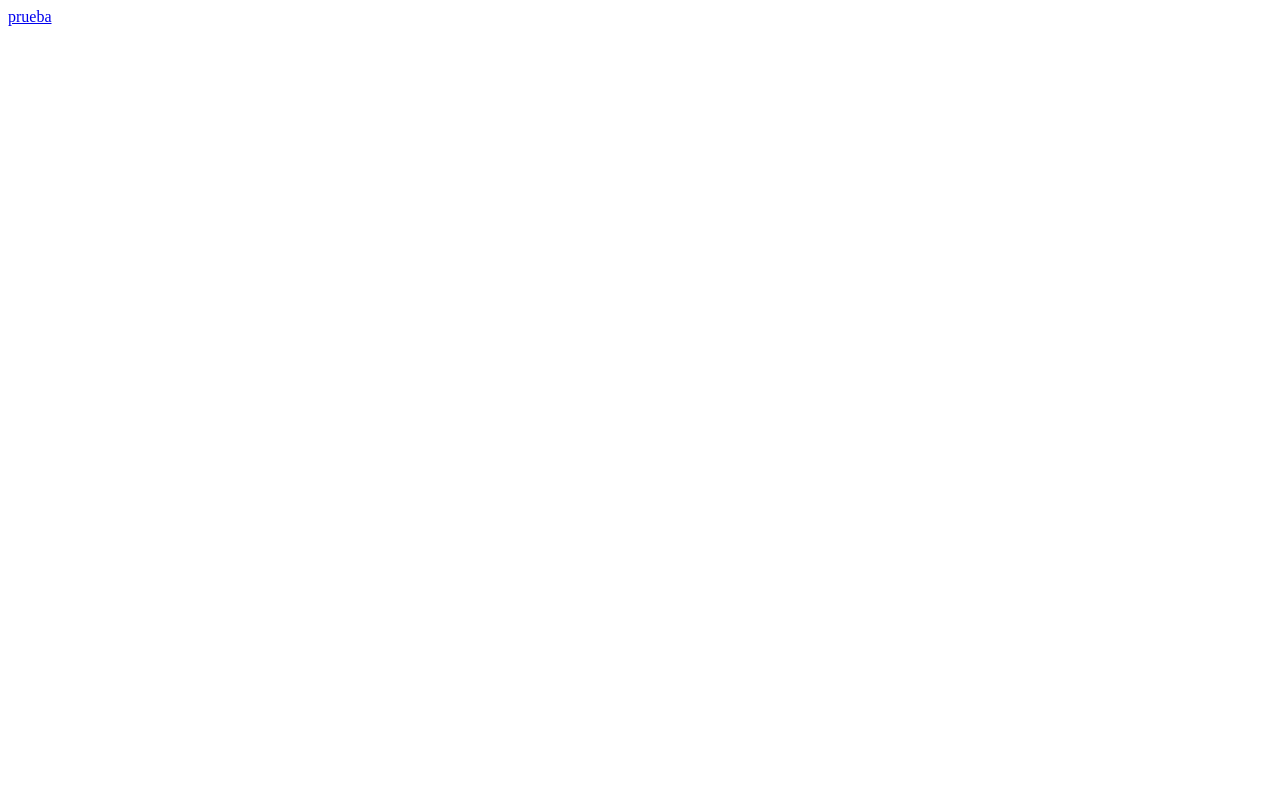
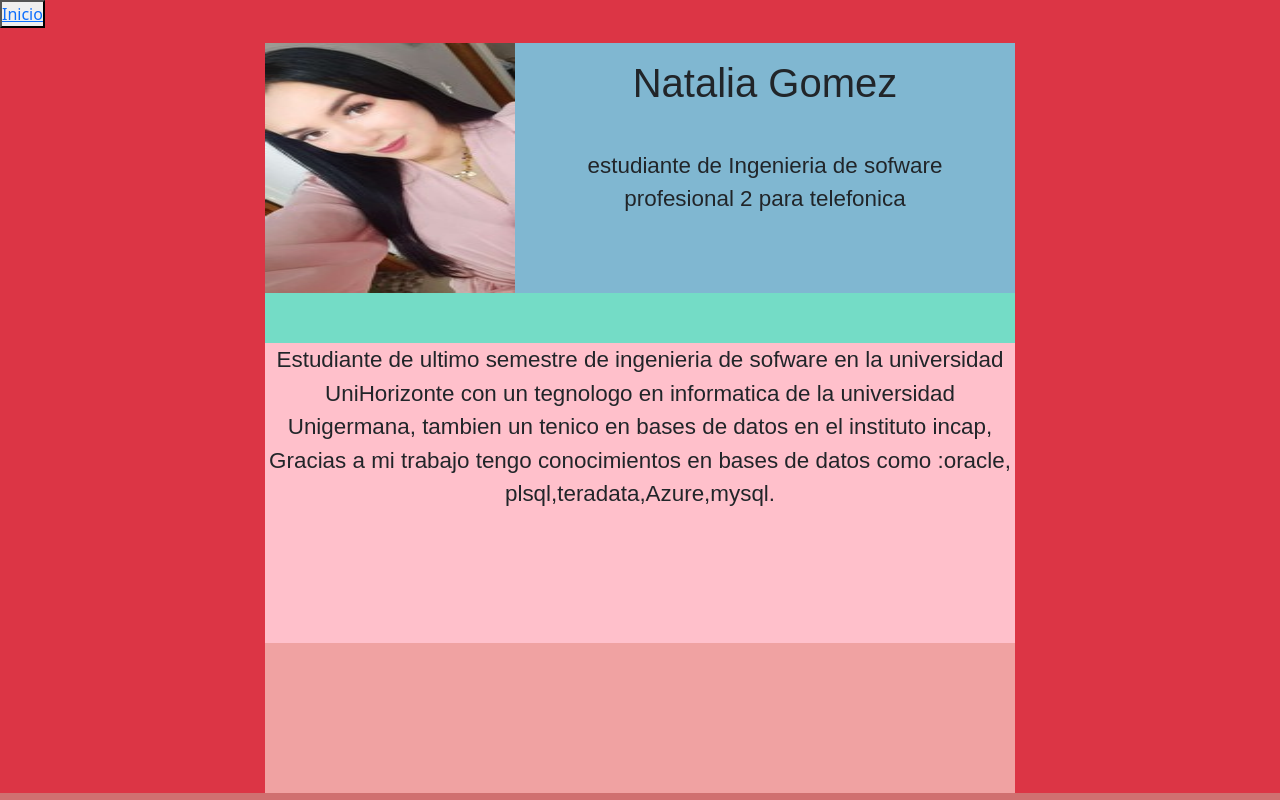
Before and after one commit to Alejandrober10/diplomado, a plain HTML site: page estudiantes/pag_natalia.html in a window 1280 px wide. Drawn offline with nearby package versions, Linux system fonts and the light colour scheme.

Commit message:
se anexa estilos

```diff
--- a/css/styles.css
+++ b/css/styles.css
@@ -35,3 +35,7 @@
             column-gap: 20px;
             font-size: 20px;
         }
+
+        .html {
+            background:#D13817;
+        }
--- /dev/null
+++ b/css/styles_nata.css
@@ -0,0 +1,70 @@
+*{
+    padding: 0px;
+    margin: 0px;
+}
+
+html {
+    background: #D07070  ;
+    }
+
+.contenedor{
+    height: 750px;
+    width: 750px;
+    background: #F0A2A2 ;
+    margin: auto;
+    margin-top: 15px;
+}
+
+header{
+    height: 250px;
+    width: 750px;
+    background: #A77373 ;
+}
+nav{
+    height: 50px;
+    background: #74DCC6 ;
+}
+main{
+    height: 300px;
+    background: pink;
+    text-align: center;
+    font-family: sans-serif ;
+    font-size: 1.4rem;
+}
+
+
+#datos{
+    width:500px;
+    height: 250px;
+    background: #80B7D1;
+    float: right;
+    text-align: center;
+    font-family: sans-serif ;
+    font-size: 1.4rem;
+
+}
+#foto
+{
+    width: 250px;
+    height: 250px;
+    background: #80B7D1 ;
+}
+p
+{
+    margin-top: 20px;
+}
+
+.btn-outline-primary {
+    --bs-btn-font-weight: 600;
+    --bs-btn-color: var(--bs-white);
+    --bs-btn-bg: var(--bd-violet);
+    --bs-btn-border-color: var(--bd-violet);
+    --bs-btn-border-radius: .5rem;
+    --bs-btn-hover-color: var(--bs-white);
+    --bs-btn-hover-bg: #{shade-color($bd-violet, 10%)};
+    --bs-btn-hover-border-color: #{shade-color($bd-violet, 10%)};
+    --bs-btn-focus-shadow-rgb: var(--bd-violet-rgb);
+    --bs-btn-active-color: var(--bs-btn-hover-color);
+    --bs-btn-active-bg: #{shade-color($bd-violet, 20%)};
+    --bs-btn-active-border-color: #{shade-color($bd-violet, 20%)};
+  }
--- a/estudiantes/pag_natalia.html
+++ b/estudiantes/pag_natalia.html
@@ -4,10 +4,55 @@
     <meta charset="UTF-8">
     <meta http-equiv="X-UA-Compatible" content="IE=edge">
     <meta name="viewport" content="width=device-width, initial-scale=1.0">
-    <title>Document</title>
+    <link rel="stylesheet" href="../css/styles_nata.css">
+    <link href="https://cdn.jsdelivr.net/npm/bootstrap@5.3.0-alpha1/dist/css/bootstrap.min.css" rel="stylesheet" integrity="sha384-GLhlTQ8iRABdZLl6O3oVMWSktQOp6b7In1Zl3/Jr59b6EGGoI1aFkw7cmDA6j6gD" crossorigin="anonymous">
+    <script src="https://cdn.jsdelivr.net/npm/bootstrap@5.3.0-alpha1/dist/js/bootstrap.bundle.min.js" integrity="sha384-w76AqPfDkMBDXo30jS1Sgez6pr3x5MlQ1ZAGC+nuZB+EYdgRZgiwxhTBTkF7CXvN" crossorigin="anonymous"></script>
+
+    <title>Pagina_nata</title>
 </head>
-<body>
-    <a href="../index.html"> prueba </a>
+<body class="bg-danger">
 
+    <button type="button" class="btn-outline-primary">
+    <a href="../index.html"> Inicio </a>
+    </button>
+        <div class="contenedor">
+            <header>
+
+
+
+                        <section id="datos">
+                       <p><h1> Natalia Gomez </h1> <br>
+                        estudiante de Ingenieria de sofware<br>
+                        profesional 2 para telefonica <br>
+                       </p>
+
+
+                        </section>
+                        <section id="foto">
+                            <img src="../img/foto_nata.jpeg" width="250px"  height="250">
+                        </section>
+
+                    </header>
+
+                        <nav>
+                          </nav>
+
+
+                                <main>
+                                  <article>
+                                    <p>
+                                        Estudiante de ultimo semestre de ingenieria de sofware en la universidad UniHorizonte
+                                        con un tegnologo en informatica de la universidad Unigermana,
+                                        tambien un tenico en bases de datos en el instituto incap,
+                                        Gracias a mi trabajo tengo conocimientos en bases de datos como :oracle,
+                                        plsql,teradata,Azure,mysql.<br>
+                                    </p>
+                                  </article>
+
+                                         </main>
+
+
+
+    </div>
 </body>
 </html>
```
Also changed, not shown: index.html (+1 -1 lines), img/foto_nata.jpeg (added).
